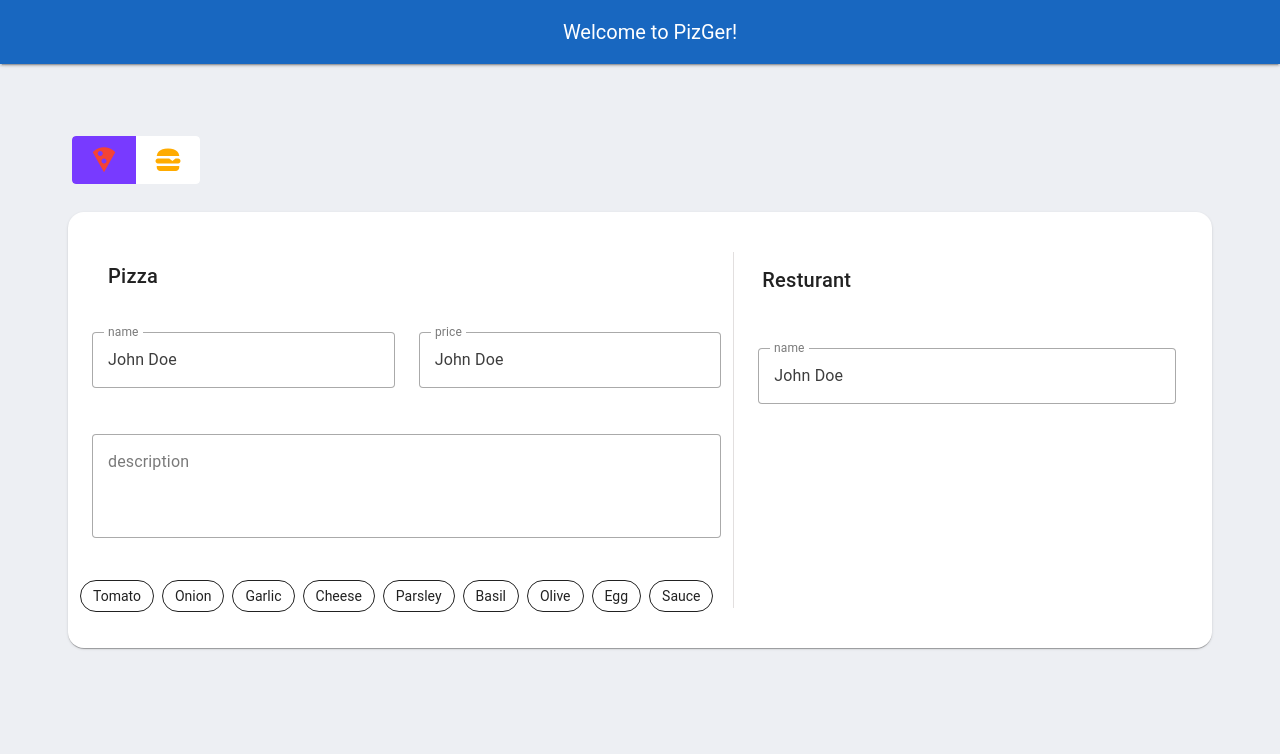
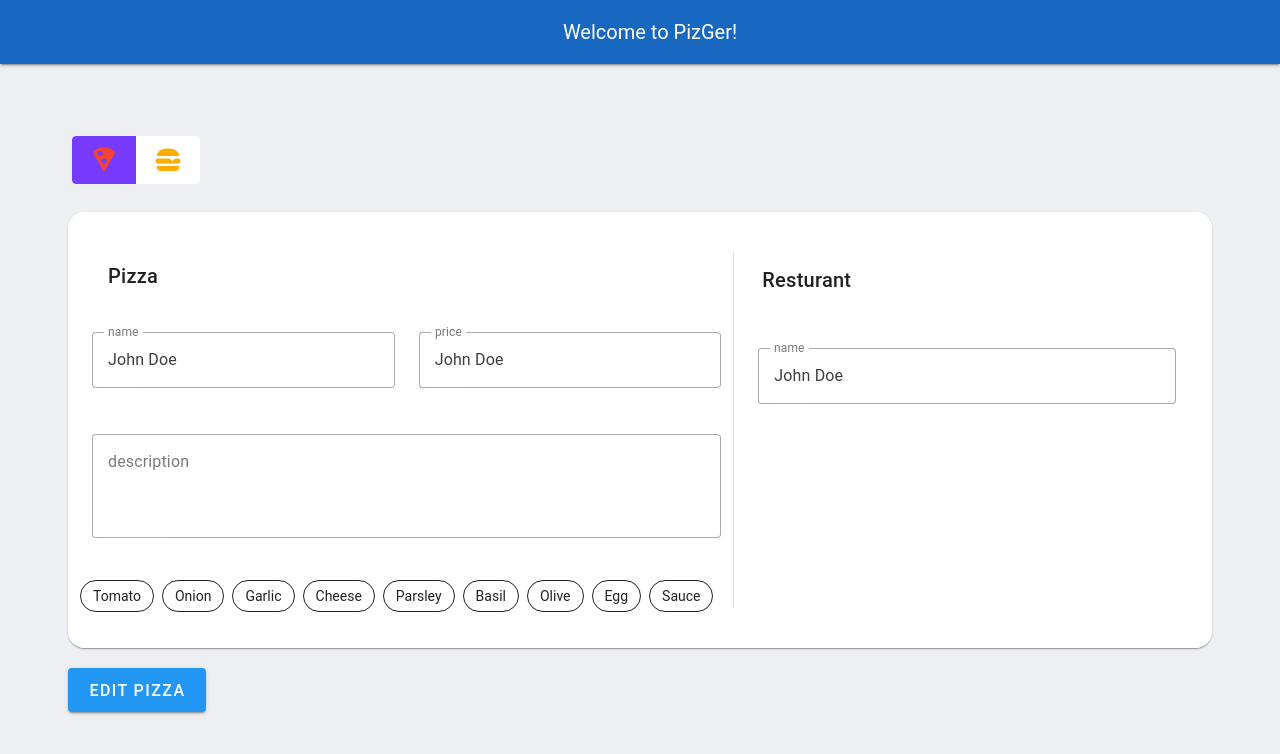
Before and after one commit to maedekaboli/PizGer, a Vue app: page /food/1 in a window 1280 px wide. Shown: the top 754 px of the page. Built offline with nearby package versions, Linux system fonts and the light colour scheme.

Commit message:
edit btn added

```diff
--- a/src/components/food/EditFood.vue
+++ b/src/components/food/EditFood.vue
@@ -3,7 +3,7 @@ import { ref } from 'vue'
 import SelectedFoodType from './selectedFoodType'
 
 const ingredients = ref<string[]>([
-    'Tomato', 'Onion', 'Garlic', 'Cheese', 'Parsley ','Basil', 'Olive', 'Egg','Sauce'
+    'Tomato', 'Onion', 'Garlic', 'Cheese', 'Parsley ', 'Basil', 'Olive', 'Egg', 'Sauce'
 
 ])
 const foods = ref<SelectedFoodType[]>([
@@ -52,7 +52,7 @@ const selectedFood = ref<SelectedFoodType>({ value: 1, name: 'Pizza', icon: 'mdi
                         </v-col>
                     </v-row>
                     <v-row>
-                        <v-chip-group column multiple selected-class="text-primary">
+                        <v-chip-group column multiple selected-class="text-success">
                             <v-chip v-for="item in ingredients" :key="item" filter variant="outlined">
                                 {{ item }}
                             </v-chip>
@@ -69,6 +69,10 @@ const selectedFood = ref<SelectedFoodType>({ value: 1, name: 'Pizza', icon: 'mdi
                 </v-col>
             </v-row>
         </v-card>
+
+        <v-btn class="mt-5" size="large" color="info">
+            Edit {{ selectedFood.name }}
+        </v-btn>
     </v-col>
 </template>
 
```
